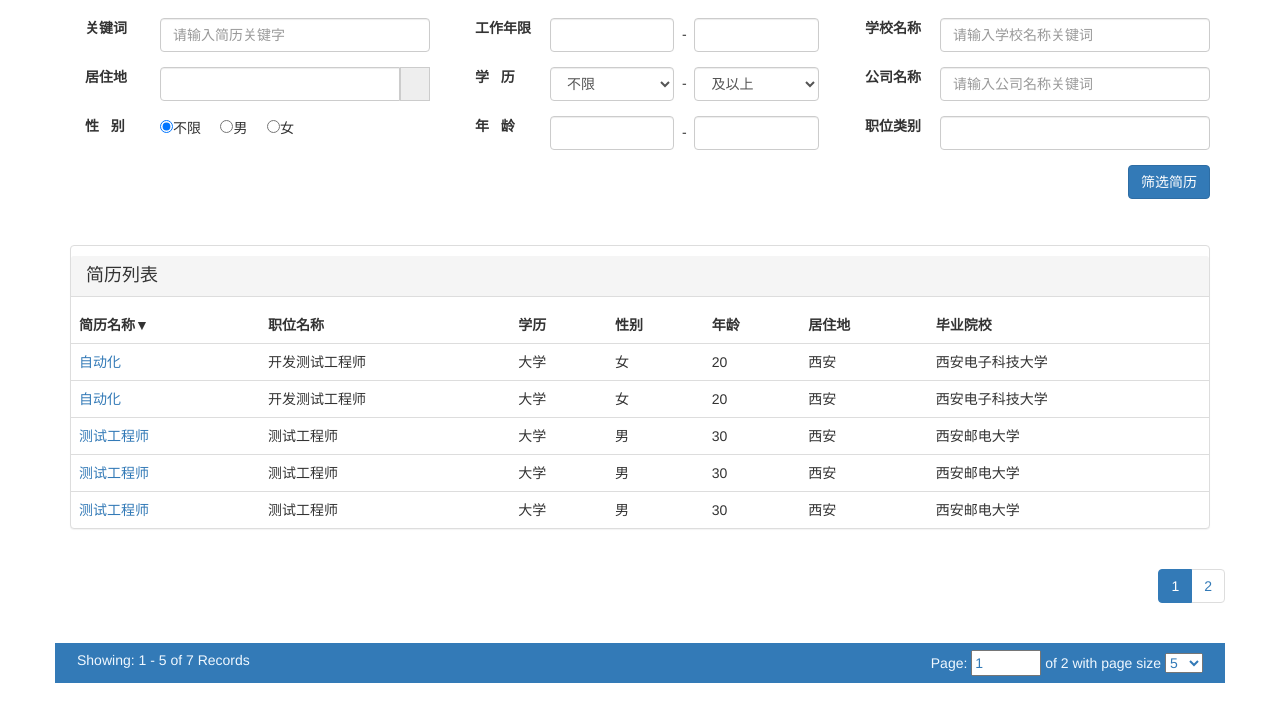
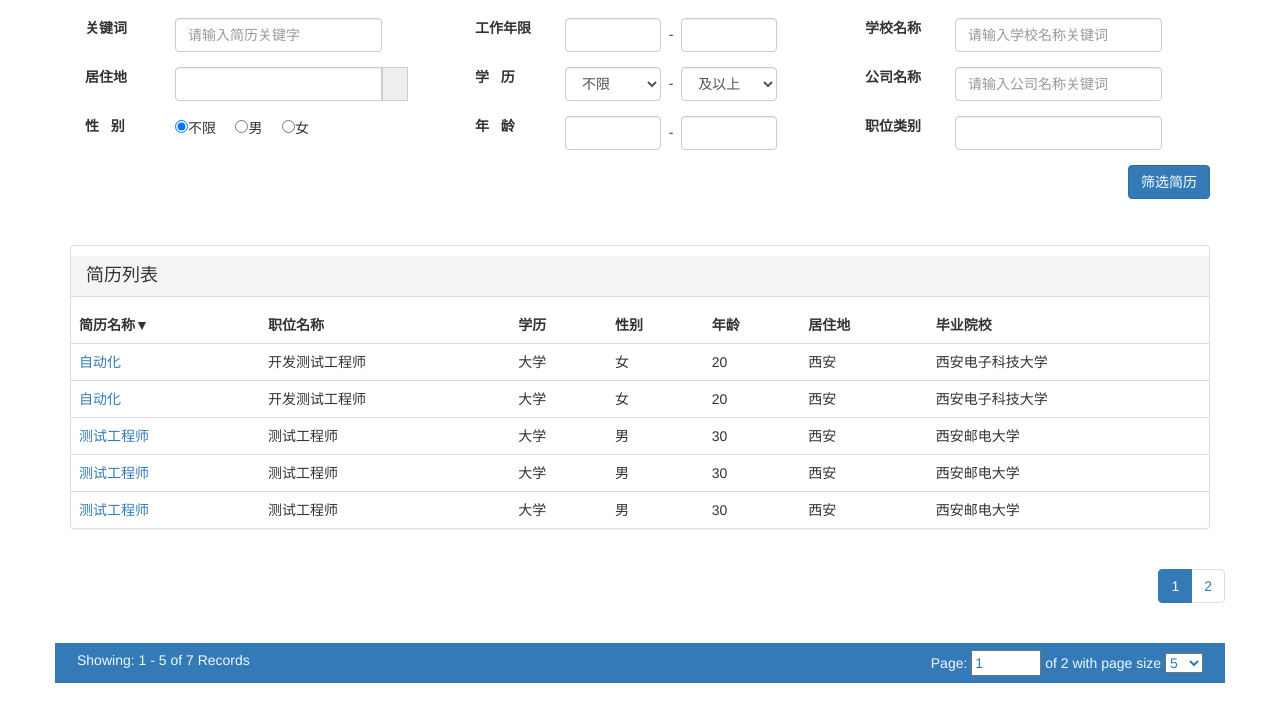
Before and after one commit to JayniBai/ResumeSearchUI, a website: page search.html in a window 1280 px wide. Shown: the part 54-776 px from the top of the page. Drawn offline with nearby package versions, Linux system fonts and the light colour scheme; some packages are replaced by stand-ins of ours.

Commit message:
Modify the search form layout

```diff
--- a/search.html
+++ b/search.html
@@ -32,32 +32,42 @@
               <div class="row">
                     <div class="form-group col-sm-4">
                             <label class="col-sm-3"> 关键词 </label>
-                            <input class="form-control" type="text" placeholder="请输入简历关键字" value="" ng-model="resume.Position" style="width:75%">
+                            <span class="col-sm-9">
+                                    <input class="form-control" type="text" placeholder="请输入简历关键字" value="" ng-model="resume.Position">
+                            </span>
                     </div>
                     <div class="form-group col-sm-4">
                             <label class="col-sm-3">工作年限</label>
-                            <input class="form-control" type="text" min="0" max="100" value="" data-type="number" size="4" style="width:34.5%">
+                            <span class="col-sm-9">
+                                    <input class="form-control" type="text" min="0" max="100" value="" data-type="number" size="4" style="width:40%">
                                     &nbsp;-&nbsp;
-                            <input class="form-control" type="text" min="0" max="100" value="" data-type="number" size="4"style="width:34.5%">
+                                    <input class="form-control" type="text" min="0" max="100" value="" data-type="number" size="4" style="width:40%">
+                            </span>
                     </div>
                     <div class="form-group col-sm-4">
-                        <label class="col-sm-3 col-sm-9">学校名称</label>
-                        <input class="form-control" type="text" maxlength="200" placeholder="请输入学校名称关键词" value="" style="width:75%">
+                        <label class="col-sm-3">学校名称</label>
+                        <span class="col-sm-9">
+                                <input class="form-control" type="text" maxlength="200" placeholder="请输入学校名称关键词" value="">
+                        </span>
+
                     </div>
               </div>
               <div class="row">
                     <div class="form-group col-sm-4">
                       <label class="col-sm-3">居住地</label>
-                      <div class="input-group col-sm-9">
+                      <span class="col-sm-9">
+                          <div class="input-group">
                             <input type="text" class="form-control" ng-model="Location">
                             <div class="input-group-addon" ng-click="LoadAddressSelection()"></div>
                             <select-address ng-show="showAddress"></select-address>
                           </div>
+                      </span>
                     </div>
 
                       <div class="form-group col-sm-4">
                           <label class="col-sm-3">学&nbsp;&nbsp;&nbsp;历</label>
-                          <select class="form-control" style="width:34.5%">
+                          <span class="col-sm-9">
+                                <select class="form-control" style="width:40%">
                                         <option value="" selected="">不限</option>
                                         <option value="1">初中</option>
                                         <option value="2">中技</option>
@@ -70,22 +80,25 @@
                                         <option value="13">EMBA</option>
                                         <option value="15">博士</option>
                                         <option value="0">其它</option>
-                            </select>  <span>&nbsp;-&nbsp;</span>
-                            <select class="form-control" style="width:34.5%">
+                                    </select>  &nbsp;-&nbsp;
+                                    <select class="form-control" style="width:40%">
                                         <option value="13">EMBA</option>
                                         <option value="15">博士</option>
-                                <option value="16" selected="">及以上</option>
+                                        <option value="16"selected="">及以上</option>
                                     </select>
-
+                          </span>
                        </div>
                        <div class="form-group col-sm-4">
                             <label class="col-sm-3">公司名称</label>
-                            <input class="form-control col-sm-9" type="text" placeholder="请输入公司名称关键词" value="" style="width:75%">
+                            <span class="col-sm-9">
+                                <input class="form-control" type="text" placeholder="请输入公司名称关键词" value="">
+                            </span>
                        </div>
               </div>
               <div class="row">
                     <div class="form-group col-sm-4">
                             <label class="col-sm-3">性&nbsp;&nbsp;&nbsp;别</label>
+                            <span class="col-sm-9">
                                     <div class="radio">
                                             <label><input type="radio" name="optionsRadios" checked="checked" value="">不限</label>
                                         </div>
@@ -97,16 +110,22 @@
                                         <div class="radio">
                                             <label><input type="radio" name="optionsRadios" value="2">女</label>
                                         </div>
+                            </span>
                     </div>
                     <div class="form-group col-sm-4">
                             <label class="col-sm-3">年&nbsp;&nbsp;&nbsp;龄</label>
-                          <input class="form-control" type="text" min="0" max="100" value="" data-type="number" size="4" style="width:34.5%">
+                            <span class="col-sm-9">
+                                    <input class="form-control" type="text" min="0" max="100" value="" data-type="number" size="4" style="width:40%">
                                     &nbsp;-&nbsp;
-                          <input class="form-control" type="text" min="0" max="100" value="" data-type="number" size="4" style="width:34.5%">
+                                    <input class="form-control" type="text" min="0" max="100" value="" data-type="number" size="4" style="width:40%">
+                            </span>
                     </div>
                     <div class="form-group col-sm-4">
                             <label class="col-sm-3">职位类别</label>
-                            <input class="form-control" style="width:75%">
+                            <span class="col-sm-9">
+                                    <input class="form-control col-sm-3">
+                            </span>
+
                     </div>
               </div>
               <button type="submit" class="btn btn-primary"  ng-click="search()" style="float:right">筛选简历</button>
```
Lines whose indentation alone changed are shown as unchanged.
